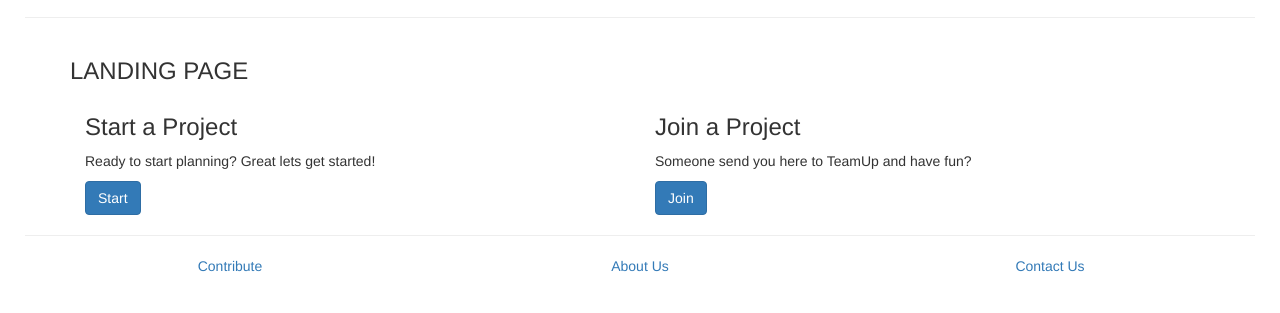
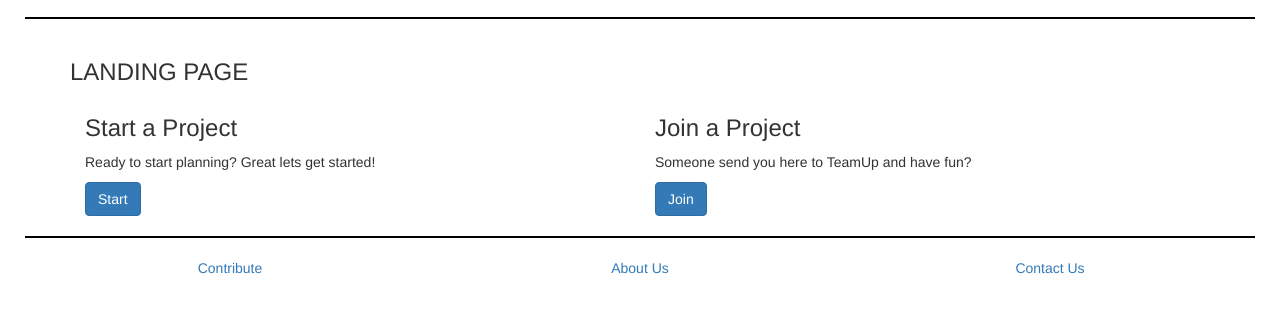
Before and after one commit to altroncwd/TeamUp-Cosplay, a website: page client/index.html in a window 1280 px wide. Shown: the part 71-384 px from the top of the page. Drawn offline with nearby package versions, Linux system fonts and the light colour scheme; some packages are replaced by stand-ins of ours; a script that the page names is missing.

Commit message:
[fix] add basic hr styling class

```diff
--- a/client/css/index.css
+++ b/client/css/index.css
@@ -28,3 +28,25 @@ footer {
 .testPink {
   background-color: lightpink;
 }
+
+hr.bold {
+  border-top: 2px solid black;
+}
+/*
+hr.style {
+  height: 30px;
+  border-style: solid;
+  border-color: lightgrey;
+  border-width: 1px 0 0 0;
+  border-radius: 20px;
+}
+hr.style:before {
+  display: block;
+  content: "";
+  height: 30px;
+  margin-top: -31px;
+  border-style: solid;
+  border-color: lightgrey;
+  border-width: 0 0 1px 0;
+  border-radius: 20px;
+}*/
```
